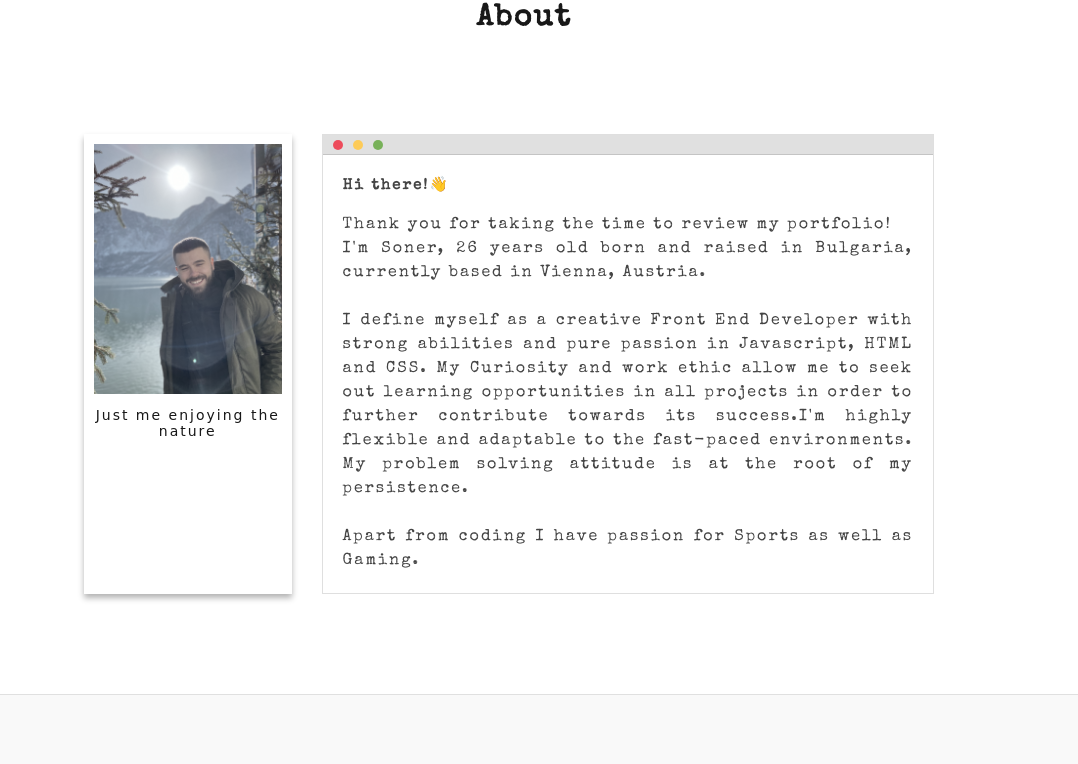
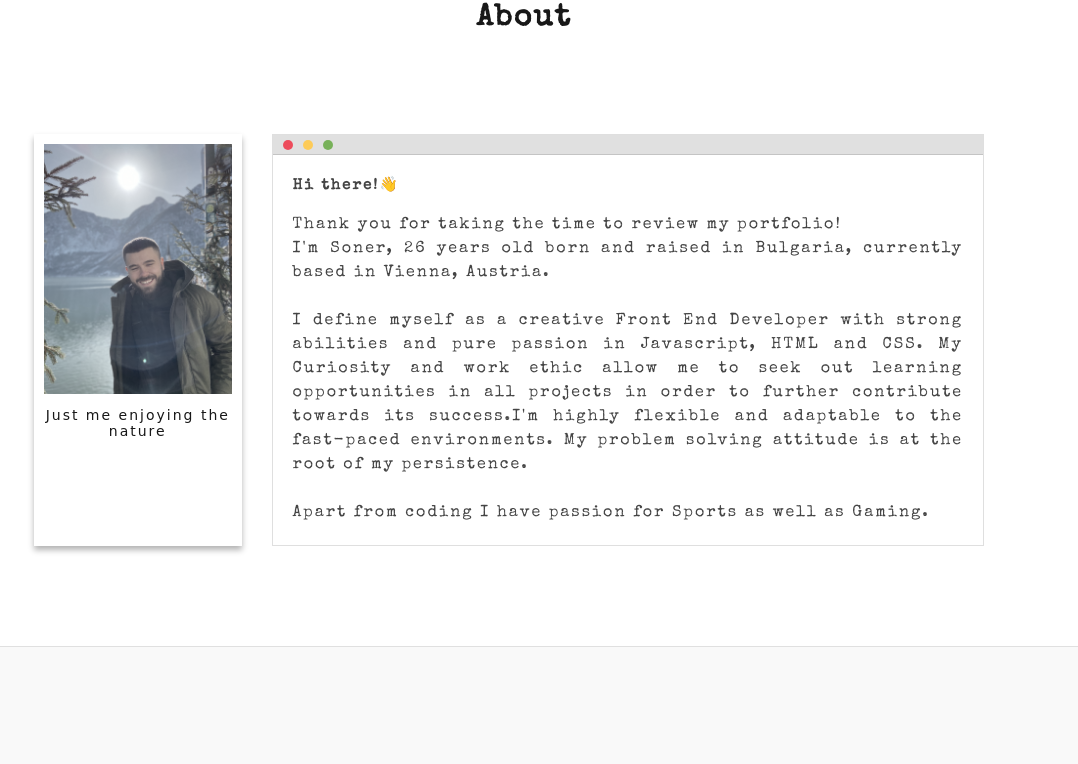
Before and after one commit to nerginov/portfolio, a website: page index.html in a window 1280 px wide. Shown: the part 896-1660 px from the top of the page, without its empty margins (116-1194 px from the left). Drawn offline with nearby package versions, Linux system fonts and the light colour scheme; a web font is replaced by a local one.

Commit message:
fixing larger screens about section margins

```diff
--- a/sass/layout/_about.scss
+++ b/sass/layout/_about.scss
@@ -88,8 +88,8 @@
             margin-bottom: 10rem;
           }
         .content-wrapper{
-                margin-left: 20rem;
-                margin-right: 20rem;
+                margin-left: 15rem;
+                margin-right: 15rem;
 
         .img-container{margin-bottom: 10rem;}
         .text-container{margin-bottom: 10rem;}
@@ -99,8 +99,8 @@
     @include media(large){
         .about-section{
          .content-wrapper{
-                margin-left: 35rem;
-                margin-right: 35rem;
+                margin-left: 25rem;
+                margin-right: 25rem;
                 }
             }
            }
```
Also changed, not shown: css/style.css.
